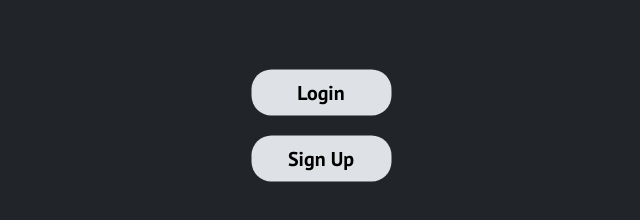
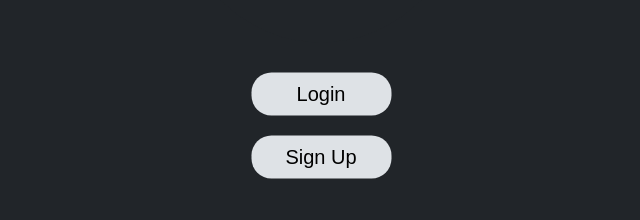
Before and after one commit to CodeChefVIT/Rent-your-cycle-in-VIT, a React (Create React App) app in the folder frontend/: page / in a window 1280 px wide. Shown: the part 434-654 px from the top of the page, without its empty margins (319-959 px from the left). Built offline with nearby package versions, Linux system fonts and the light colour scheme.

Commit message:
fix: font family changed to PT sans

```diff
--- a/frontend/src/components/Button/Button.js
+++ b/frontend/src/components/Button/Button.js
@@ -11,7 +11,6 @@ function CustomButton({ children, bgColor }) {
         backgroundColor: bgColor,
         margin: "10px",
         fontSize: "2rem",
-        fontFamily: "'PT Sans', sans-serif",
         fontWeight: "100px",
       }}
     >
--- a/frontend/src/index.css
+++ b/frontend/src/index.css
@@ -13,6 +13,7 @@ code {
     monospace;
 }
 * {
+  font-size: "PT Sans", sans-serif;
   margin: 0;
 }
 html {
```
